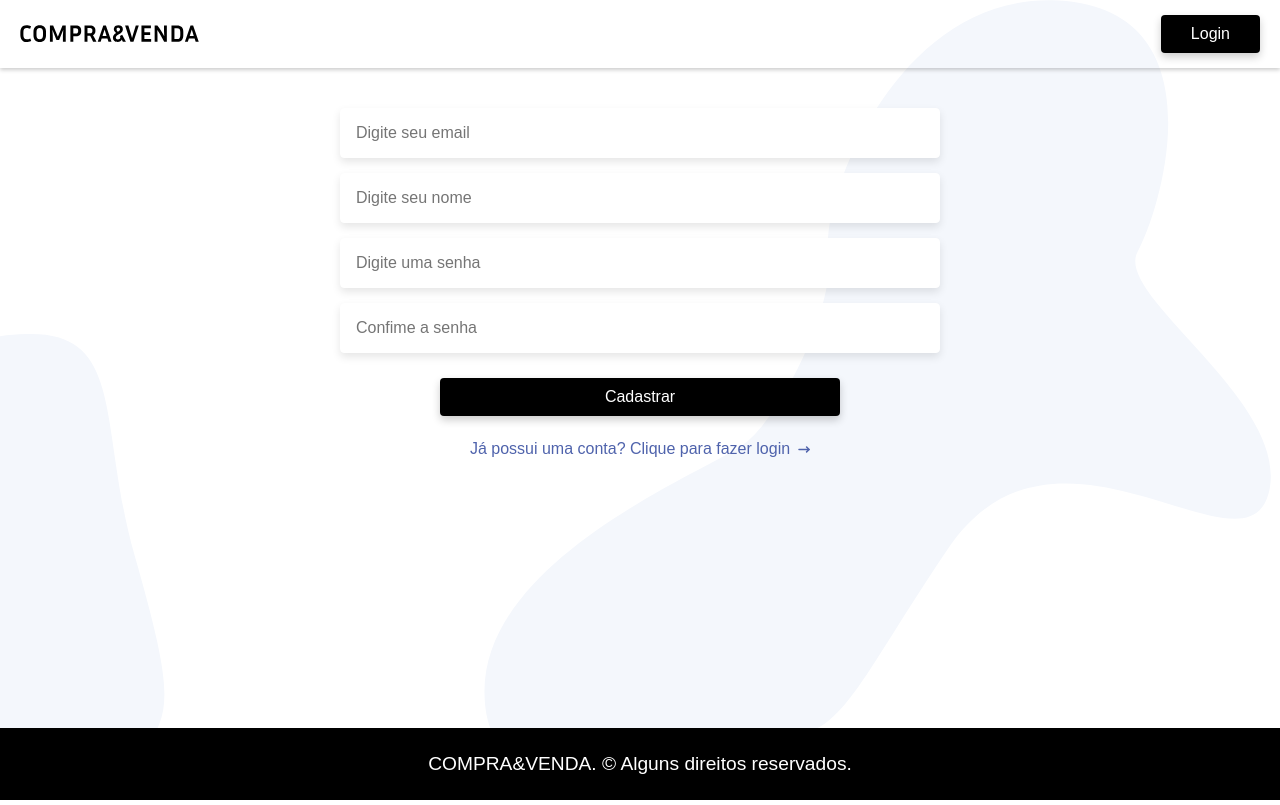
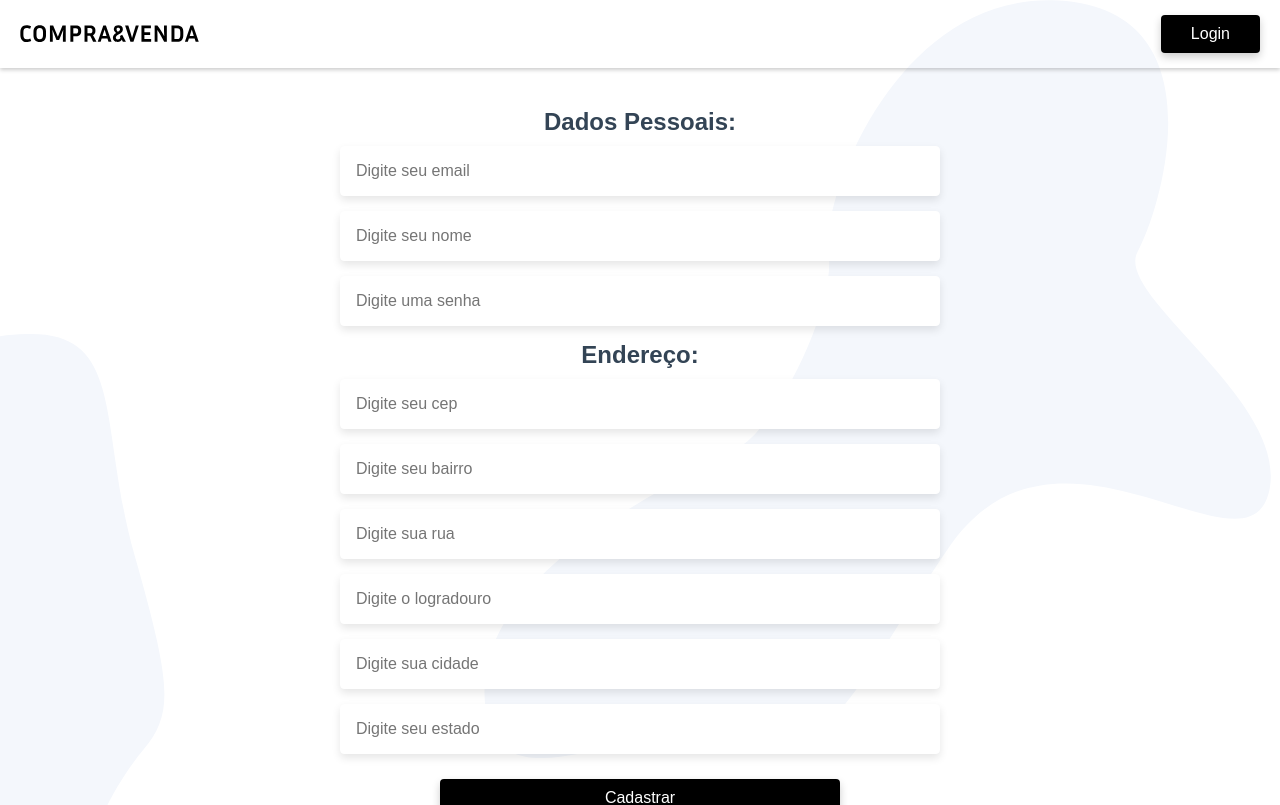
Before and after one commit to JamilleSM/project-compra-venda, a Vue app: page /formCadastro in a window 1280 px wide. Shown: the top 805 px of the page. Built offline with nearby package versions, Linux system fonts and the light colour scheme.

Commit message:
feat: form login

```diff
--- a/src/api/services.js
+++ b/src/api/services.js
@@ -3,6 +3,19 @@ import axios from "axios";
 const axiosInstance = axios.create({
   baseURL: "http://ranek.local/wp-json/api",
 });
+
+axiosInstance.interceptors.request.use(
+  function (config) {
+    const token = localStorage.getItem("token");
+    if (token) {
+      config.headers.Authorization = `Bearer ${token}`;
+    }
+    return config;
+  },
+  function (error) {
+    return Promise.reject(error);
+  }
+);
 
 export const api = {
   get(endpoint) {
@@ -18,12 +31,6 @@ export const api = {
     return axiosInstance.delete(endpoint);
   },
   login(body) {
-    return axios.post(url + "/jwt-auth/v1/token", body);
-  },
-  validateToken() {
-    return axiosInstance.post(url + "/jwt-auth/v1/toke/validate");
-  },
-  register(body) {
-    return axiosInstance.post("/usuario", body);
+    return axiosInstance.post("/usuario/login", body);
   },
 };
--- a/src/views/FormCadastro.vue
+++ b/src/views/FormCadastro.vue
@@ -1,6 +1,7 @@
 <template>
   <form class="container">
     <div class="form-input">
+      <h2>Dados Pessoais:</h2>
       <input
         type="text"
         v-model="userData.email"
@@ -16,10 +17,28 @@
         v-model="userData.senha"
         placeholder="Digite uma senha"
       />
+      <h2>Endereço:</h2>
+      <input type="text" v-model="userData.cep" placeholder="Digite seu cep" />
       <input
-        type="password"
-        v-model="userData.senha"
-        placeholder="Confime a senha"
+        type="text"
+        v-model="userData.bairro"
+        placeholder="Digite seu bairro"
+      />
+      <input type="text" v-model="userData.rua" placeholder="Digite sua rua" />
+      <input
+        type="text"
+        v-model="userData.numero"
+        placeholder="Digite o logradouro"
+      />
+      <input
+        type="text"
+        v-model="userData.cidade"
+        placeholder="Digite sua cidade"
+      />
+      <input
+        type="text"
+        v-model="userData.estado"
+        placeholder="Digite seu estado"
       />
       <input
         class="btn btn-login"
@@ -39,7 +58,7 @@
     Usuário cadastrado com sucesso!
   </div>
   <div v-if="showErro" class="error-message">
-    Usuário já cadastrado! {{ errorMessage }}
+    Usuário já cadastrado! {{ errorMessage }}.
   </div>
 </template>
 
@@ -53,6 +72,12 @@ export default {
         nome: "",
         email: "",
         senha: "",
+        cep: "",
+        bairro: "",
+        rua: "",
+        numero: "",
+        cidade: "",
+        estado: "",
       },
       showSuccess: false,
       showErro: false,
@@ -65,10 +90,7 @@ export default {
         const response = await api.post("/usuario", this.userData);
         console.log("usuario cadastrado");
 
-        this.userData.nome = "";
-        this.userData.email = "";
-        this.userData.senha = "";
-
+        this.userData = "";
         this.showSuccess = true;
 
         setTimeout(() => {
@@ -90,6 +112,9 @@ export default {
 </script>
 
 <style scoped>
+h2 {
+  margin-bottom: 10px;
+}
 .container {
   width: 600px;
   margin: 0 auto;
@@ -112,7 +137,7 @@ export default {
 
 .link {
   color: #4f63ac;
-  margin-bottom: 24px;
+  margin-bottom: 44px;
   display: flex;
   align-items: center;
   justify-content: center;
@@ -125,11 +150,13 @@ export default {
   color: green;
   margin-top: 10px;
   margin-left: 8px;
+  margin-bottom: 20px;
 }
 
 .error-message {
   color: red;
   margin-top: 10px;
   margin-left: 8px;
+  margin-bottom: 20px;
 }
 </style>
--- a/src/views/FormLogin.vue
+++ b/src/views/FormLogin.vue
@@ -1,8 +1,8 @@
 <template>
   <form class="container">
     <div class="form-input">
-      <input type="text" v-model="email" placeholder="email" />
-      <input type="password" v-model="senha" placeholder="senha" />
+      <input type="text" v-model="loginData.email" placeholder="email" />
+      <input type="password" v-model="loginData.senha" placeholder="senha" />
       <input
         class="btn btn-login"
         id="lupa"
@@ -16,15 +16,57 @@
       <img class="icon" src="../assets/seta.svg" alt="seta" />
     </router-link>
   </form>
+
+  <div v-if="showErro" class="error-message">
+    {{ errorMessage }}
+  </div>
 </template>
 
 <script>
+import { api } from "@/api/services";
+
 export default {
   data() {
     return {
-      email: "",
-      senha: "",
+      loginData: {
+        email: "",
+        senha: "",
+      },
+      showErro: false,
+      errorMessage: "",
+      base: "usuario",
+      mutation: "UPDATE_USUARIO",
     };
+  },
+  methods: {
+    async FormLogin() {
+      try {
+        const response = await api.login(this.loginData);
+
+        if (
+          response &&
+          response.data &&
+          response.data.message === "Login bem-sucedido"
+        ) {
+          this.$router.push("/");
+          console.log("Usuário autenticado com sucesso");
+        } else {
+          this.showErro = true;
+          this.errorMessage = "Falha no login. Verifique suas credenciais.";
+
+          setTimeout(() => {
+            this.showErro = false;
+          }, 5000);
+        }
+      } catch (error) {
+        this.showErro = true;
+        this.errorMessage = "Erro ao fazer login. Verifique suas credenciais.";
+
+        setTimeout(() => {
+          this.showErro = false;
+        }, 5000);
+      }
+    },
   },
 };
 </script>
@@ -60,4 +102,10 @@ export default {
 .icon {
   margin-left: 8px;
 }
+
+.error-message {
+  color: red;
+  margin-top: 10px;
+  margin-left: 8px;
+}
 </style>
```
